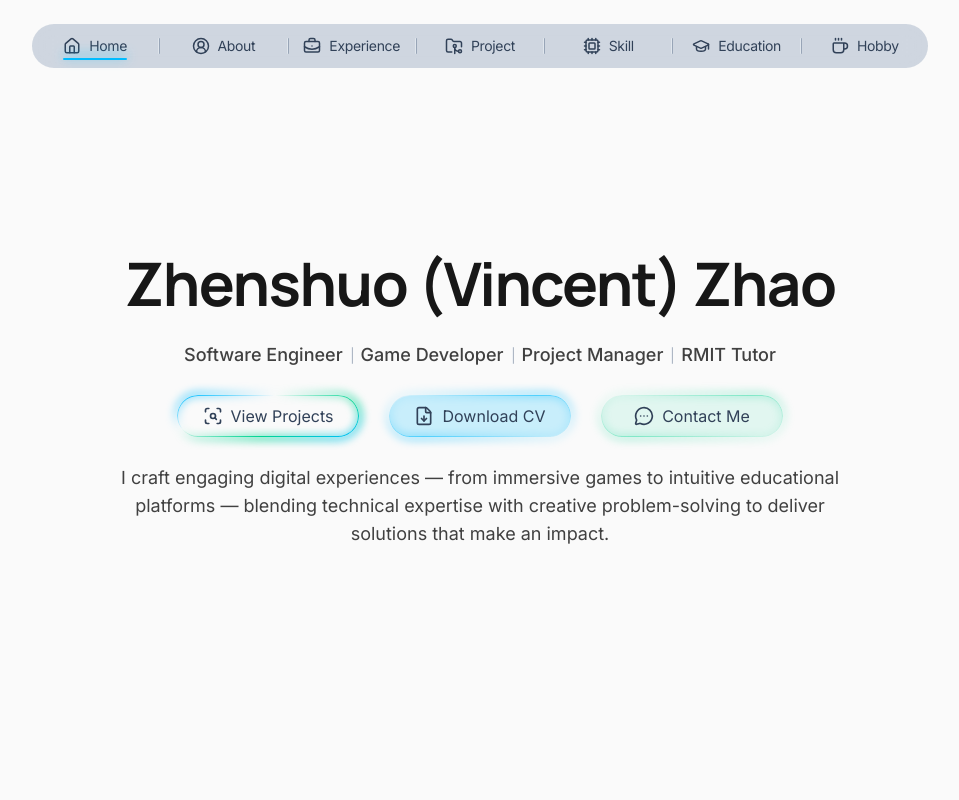
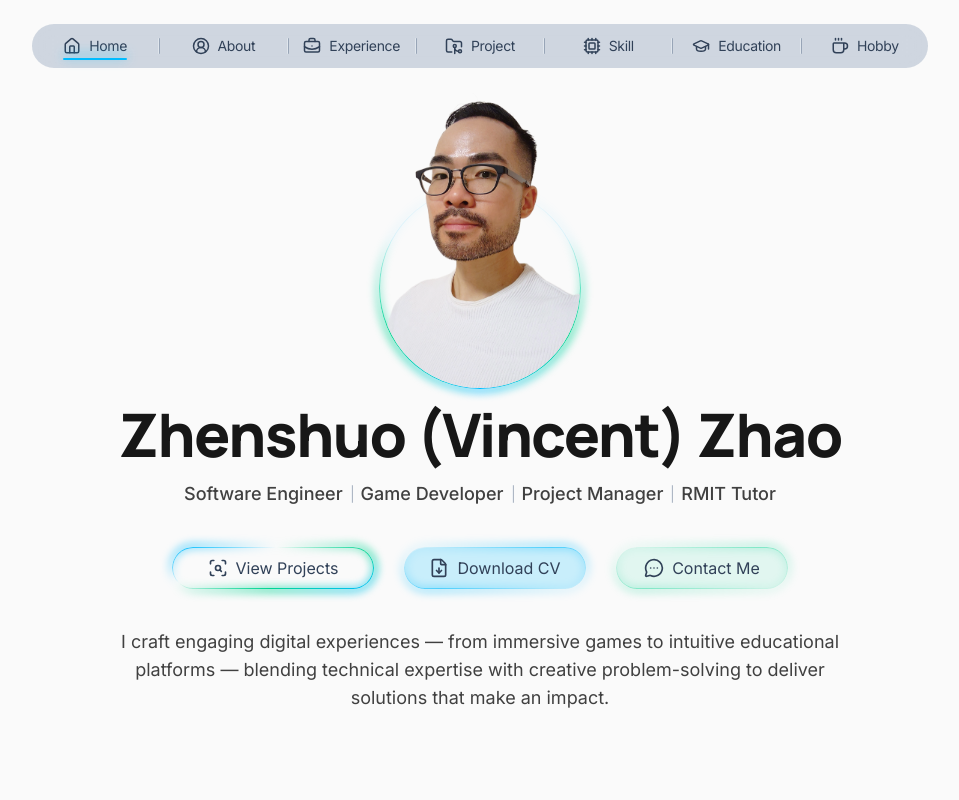
Before and after one commit to ZHENSHUO-ZHAO/portfolio, a React (Vite) app: page / in a window 1280 px wide. Shown: the top 800 px of the page, without its empty margins (160-1119 px from the left). Built offline with nearby package versions, Linux system fonts and the light colour scheme.

Commit message:
Added portrait to the hero page.

```diff
--- a/src/components/glowOutline/GlowOutline.tsx
+++ b/src/components/glowOutline/GlowOutline.tsx
@@ -64,6 +64,7 @@ function Outline({
             mask: `${mask}`,
             maskComposite: "exclude",
           }}
+          tabIndex={-1}
         />
       ) : (
         <motion.div
@@ -78,6 +79,7 @@ function Outline({
             mask: `${mask}`,
             maskComposite: "exclude",
           }}
+          tabIndex={-1}
         />
       )}
     </div>
--- a/src/pages/Home/Home.tsx
+++ b/src/pages/Home/Home.tsx
@@ -7,6 +7,7 @@ import useMeasure from "../../hooks/measureHook";
 import { FileDown, MessageCircleMore, ScanSearch } from "lucide-react";
 import GlowOutline from "../../components/glowOutline/GlowOutline";
 import { motion, type Variants } from "motion/react";
+import portrait from "../../assets/images/home/portrait.png";
 
 export default function Home() {
   const content = useHomePageContext();
@@ -42,7 +43,7 @@ function HomePageHeader() {
     const itemsPerRow = content.roles.length / rows;
     const newRoles = [];
     for (let i = 0; i < rows; i++) {
-      if (i != rows) {
+      if (i < rows - 1) {
         newRoles.push(
           content.roles.slice(i * itemsPerRow, (i + 1) * itemsPerRow)
         );
@@ -58,9 +59,10 @@ function HomePageHeader() {
   return (
     <div
       ref={ref}
-      className="h-screen flex flex-col gap-7 justify-center items-center"
+      className="h-screen flex flex-col gap-4 justify-center items-center"
     >
-      <h1 className="text-center text-3xl font-bold font-display tracking-tight leading-[1.05] sm:text-5xl lg:text-6xl">
+      <Portrait />
+      <h1 className="text-center text-3xl font-extrabold font-display tracking-tight sm:text-5xl lg:text-6xl">
         {content.name}
       </h1>
       <ul
@@ -74,7 +76,7 @@ function HomePageHeader() {
           >
             {row.map((r, j, array) => (
               <React.Fragment key={r}>
-                <li className="whitespace-nowrap text-base font-medium leading-snug lg:text-lg">
+                <li className="whitespace-nowrap text-base font-medium lg:text-lg">
                   {r}
                 </li>
                 {j < array.length - 1 && (
@@ -85,11 +87,12 @@ function HomePageHeader() {
           </div>
         ))}
       </ul>
-      <ul className="w-full flex flex-col sm:flex-row gap-8 justify-center items-center text-base text-slate-800">
+      <ul className="my-6 w-full flex flex-col sm:flex-row gap-8 justify-center items-center text-base text-slate-800">
         <CtaButton
           gradientColor="var(--color-accent), transparent, var(--color-complement), var(--color-accent)"
           link="/project"
           useNavLink
+          priority="primary"
         >
           <ScanSearch width={20} />
           View Projects
@@ -99,6 +102,7 @@ function HomePageHeader() {
           link="/resume.pdf"
           bgColor="bg-accent/20"
           linkProps={{ download: true }}
+          priority="secondary"
         >
           <FileDown width={20} />
           Download CV
@@ -107,6 +111,7 @@ function HomePageHeader() {
           gradientColor="color-mix(in oklch, var(--color-complement) 5%, transparent), color-mix(in oklch, var(--color-complement) 40%, transparent), color-mix(in oklch, var(--color-complement) 10%, transparent"
           link="/contact"
           bgColor="bg-complement/10"
+          priority="tertiary"
         >
           <MessageCircleMore width={20} />
           Contact Me
@@ -160,6 +165,7 @@ function CtaButton({
   useNavLink,
   linkProps,
   children,
+  priority,
 }: {
   gradientColor: string;
   link: string;
@@ -167,6 +173,7 @@ function CtaButton({
   useNavLink?: boolean;
   linkProps?: object;
   children: React.ReactNode;
+  priority: "primary" | "secondary" | "tertiary";
 }) {
   const linkStyle = "flex justify-center gap-2 rounded-full px-6 py-2";
   const glowVariants: Variants = {
@@ -195,10 +202,17 @@ function CtaButton({
 
   return (
     <motion.li
-      className="relative flex-1 w-[180px] sm:max-w-[180px]"
+      className={`relative flex-1 ${
+        priority === "primary"
+          ? "w-[280px] sm:max-w-[200px]"
+          : priority === "secondary"
+          ? "w-[200px] sm:max-w-[180px]"
+          : "w-[200px] sm:max-w-[170px]"
+      }`}
       animate="rest"
       whileHover="hover"
       whileTap="hover"
+      tabIndex={-1}
     >
       <GlowOutline
         gradient={{ variants: glowVariants }}
@@ -220,3 +234,44 @@ function CtaButton({
     </motion.li>
   );
 }
+
+function Portrait() {
+  return (
+    <>
+      <svg viewBox="0 0 100 150" className="absolute w-0 h-0">
+        <defs>
+          <mask id="portrait-mask" maskContentUnits="objectBoundingBox">
+            <rect x="0" y="0" width="1" height="0.6667" fill="white" />
+
+            <ellipse cx="0.5" cy="0.6667" rx="0.5" ry="0.3333" fill="white" />
+          </mask>
+        </defs>
+      </svg>
+
+      <div className="relative w-50 aspect-[1/1.5]">
+        <div className="absolute aspect-square bottom-0 w-full">
+          <GlowOutline
+            gradient="conic-gradient(from 0deg, transparent, color-mix(in oklch, var(--color-accent) 10%, transparent), var(--color-complement), var(--color-accent), var(--color-complement), color-mix(in oklch, var(--color-accent) 10%, transparent), transparent)"
+            rounded="rounded-full"
+          />
+        </div>
+        <div
+          className="w-full h-full"
+          style={{
+            mask: "url(#portrait-mask)",
+            WebkitMask: "url(#portrait-mask)",
+          }}
+        >
+          <div className="relative size-full grid grid-cols-1 place-items-end">
+            <div className="relative w-full col-start-1 row-start-1 aspect-square rounded-full " />
+            <img
+              src={portrait}
+              alt="Portrait of Vincent Zhao"
+              className="relative w-full col-start-1 row-start-1"
+            />
+          </div>
+        </div>
+      </div>
+    </>
+  );
+}
```
Also changed, not shown: src/assets/images/home/portrait.png (added).
